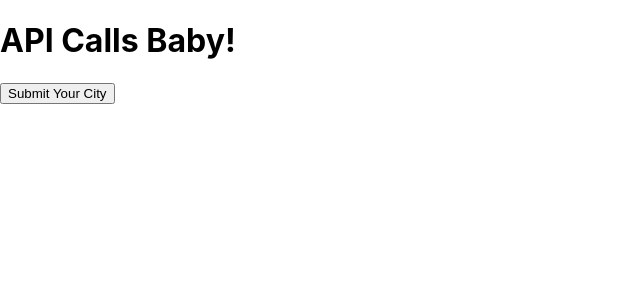
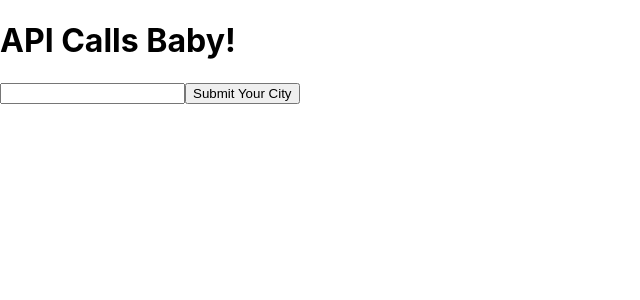
Before and after one commit to ReeceRenninger/city-explorer, a React (Create React App) app: page / in a window 1280 px wide. Shown: the top 300 px of the page, without its empty margins (0-640 px from the left). Built offline with nearby package versions, Linux system fonts and the light colour scheme.

Commit message:
added .env files and added them to gitignore

```diff
--- a/src/App.js
+++ b/src/App.js
@@ -7,11 +7,23 @@ class App extends React.Component {
     super(props);
     this.state = {
       locationData: [],
+      city: []
     }
   }
 
+handleCityInput = (event) => {
+  this.setState({
+    city: event.target.value
+  })
+}
 // ** async/await - handle our asynchronous code
+getCityData = (event) => {
+  event.preventDefault();
 
+  // TODO: USE AXIOS TO GET DATA FROM LOCATIONIQ - USING CITY IN STATE
+
+  // TODO: SET STATE WITH THE DAT THAT COMES BACK FROM
+}
 // ** GET LOCATION DATA
 
 handleGetLocationData = async (event) => {
@@ -19,8 +31,13 @@ handleGetLocationData = async (event) => {
 
   // TODO: USE AXIOS TO MAKE A CALL OUT TO LOCATION API
   let locationData = await axios.get()
-  console.log(locationData);
+  console.log(locationData.data);
   // TODO: SET THAT DATA INTO STATE
+  //** .data - where axios stores the info */
+  //** .results - where the api stores the actual location info */
+  this.setState({
+    locationData: locationData.data.results // need to test what axios sends this back to me
+  })
 }
 
   render() {
@@ -28,9 +45,17 @@ handleGetLocationData = async (event) => {
       <>
         <h1>API Calls Baby!</h1>
 
-        <form>
-          <button type="submit">Submit Your City</button>
+        <form onSubmit={this.getCityData}>
+          <label>
+            <input type="text" onChange={this.handleCityInput}/>
+          </label>
+          <button type="submit" onClick={this.handleGetLocationData}>Submit Your City</button>
         </form>
+
+        <ul>
+          {/* location.data will need to get updated based off axios result  */}
+          {this.state.locationData.map((location, index) => <li key ={index}> {location.data}</li>)}
+        </ul>
       </>
     )
   }
```
Also changed, not shown: 2 other files (tests, documents, lock files or other folders).
